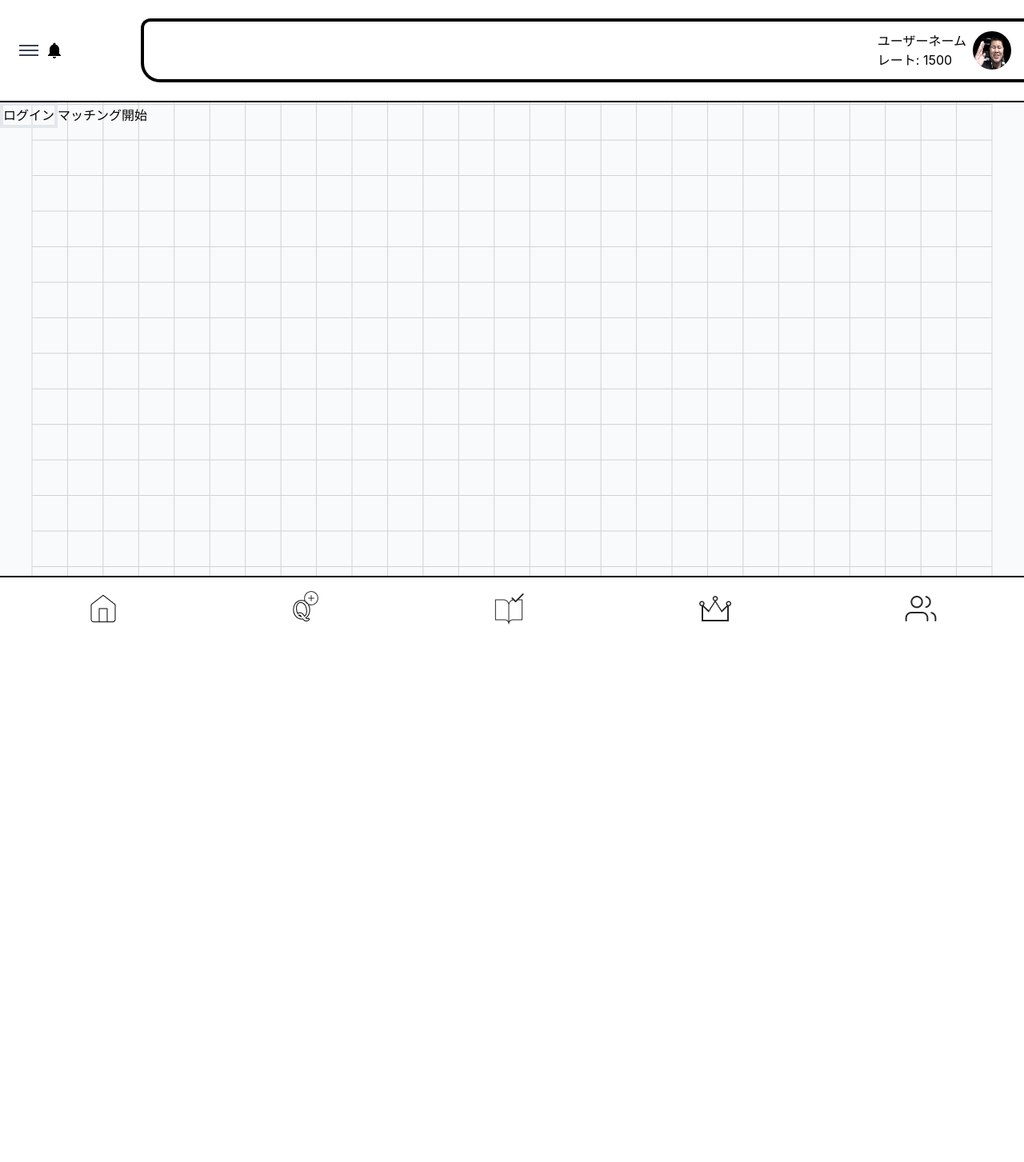
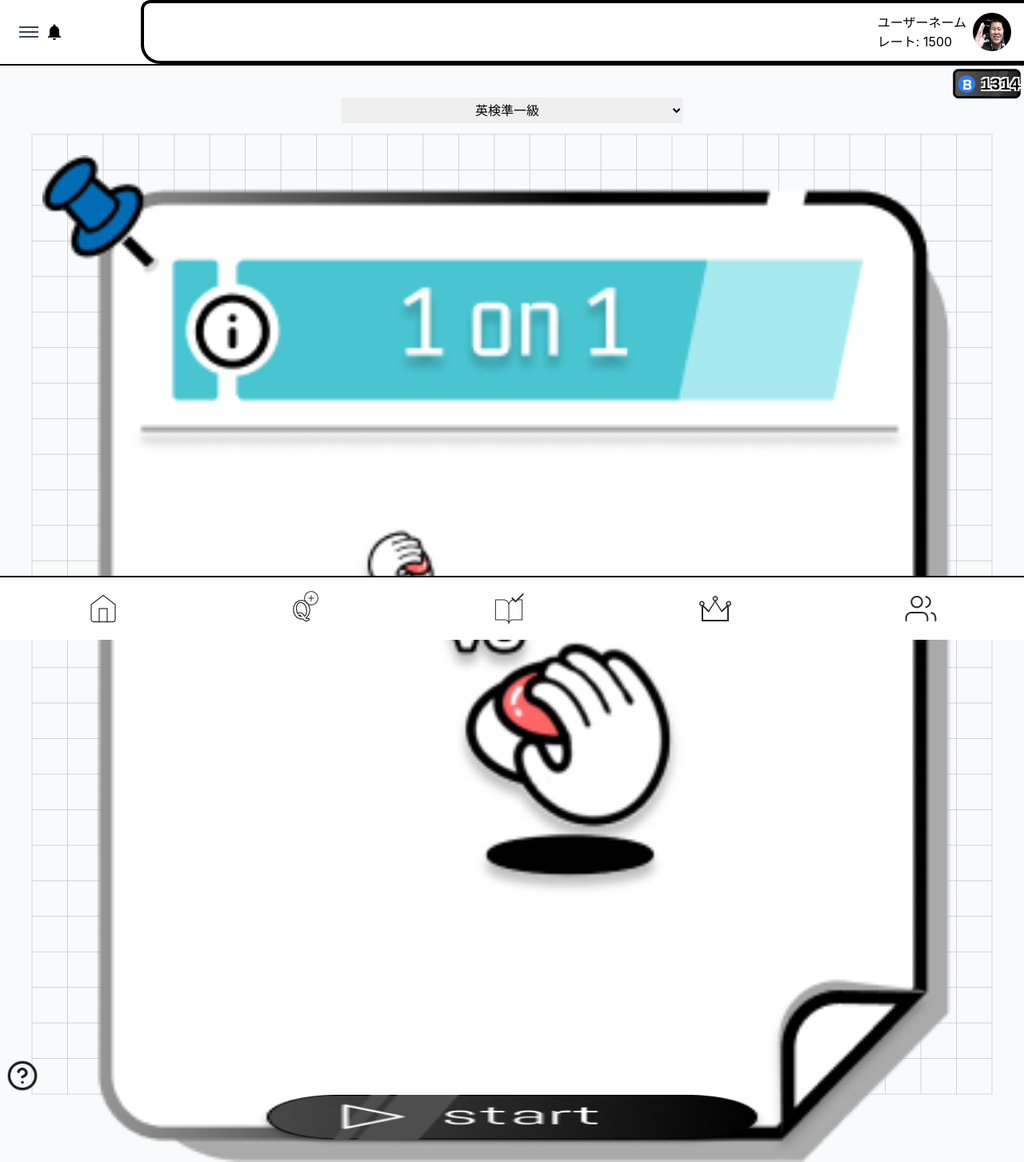
Before and after one commit to Kazu-1024/kazuyoshi-temp-, a React (Create React App) app: page / in a window 1280 px wide. Shown: the whole page at 80% size. Before the commit the page ends 800 px from the top, so only its background shows below. Built offline with nearby package versions, Linux system fonts and the light colour scheme; the HTML template or start-up script is replaced by a standard one.

Commit message:
画像のimport、その他スタイルを追加

```diff
--- a/src/components/Home.jsx
+++ b/src/components/Home.jsx
@@ -1,12 +1,41 @@
-import React from 'react'
+import React, {useState} from 'react'
 import { useNavigate } from 'react-router-dom';
+import selectStyle from '../assets/images/style_select.png';
+import startButton from '../assets/images/startButton.png';
+import ratingBg from '../assets/images/ratingBg.png';
+import HelpCircle from '../assets/images/HelpCircle.png'
 
 const Home = () => {
   const navigate = useNavigate();
+
+  const [rate, SetRate] = useState(1314);
   return (
     <>
-      <button className="border-4" onClick={() => navigate('/login')}>ログイン</button>
-      <button type="" onClick={() => navigate('/Matching')}>マッチング開始</button>
+      {/* <button className="border-4" onClick={() => navigate('/login')}>ログイン</button>
+      <button type="" onClick={() => navigate('/Matching')}>マッチング開始</button> */}
+      <div className="relative flex flex-col h-full w-full">
+        <div className="absolute right-1 top-1">
+          <img src={ratingBg} alt="Rating Background" className="block" />
+          <p className="absolute inset-0 left-9 flex items-center text-brack font-jaro tracking-wider text-xl outlined-bold">
+            {rate}
+          </p>
+        </div>
+        <div className="w-full h-28 flex flex-col justify-center">
+          <select size="1" className="absolute left-1/2 transform -translate-x-1/2 w-1/3 flex justify-center items-center text-center h-8">
+            <option value="eiken">英検準一級</option>
+            <option value="TOEIC">TOEIC</option>
+          </select>
+        </div>
+        <div className="relative flex flex-col items-center">
+          <img src={selectStyle} className="mx-auto w-11/12" alt="Style Select" />
+          <button className="absolute bottom-5 w-1/2 h-16" onClick={() => navigate('/Matching')}>
+            <img src={startButton} alt="Start Button" className="w-full h-full" />
+          </button>
+        </div>
+        <div className="absolute bottom-20 left-2 mb-2">
+          <buton onClick=""><img src={HelpCircle} className="w-10 h-10"/></buton>
+        </div>
+      </div>
     </>
   )
 }
```
